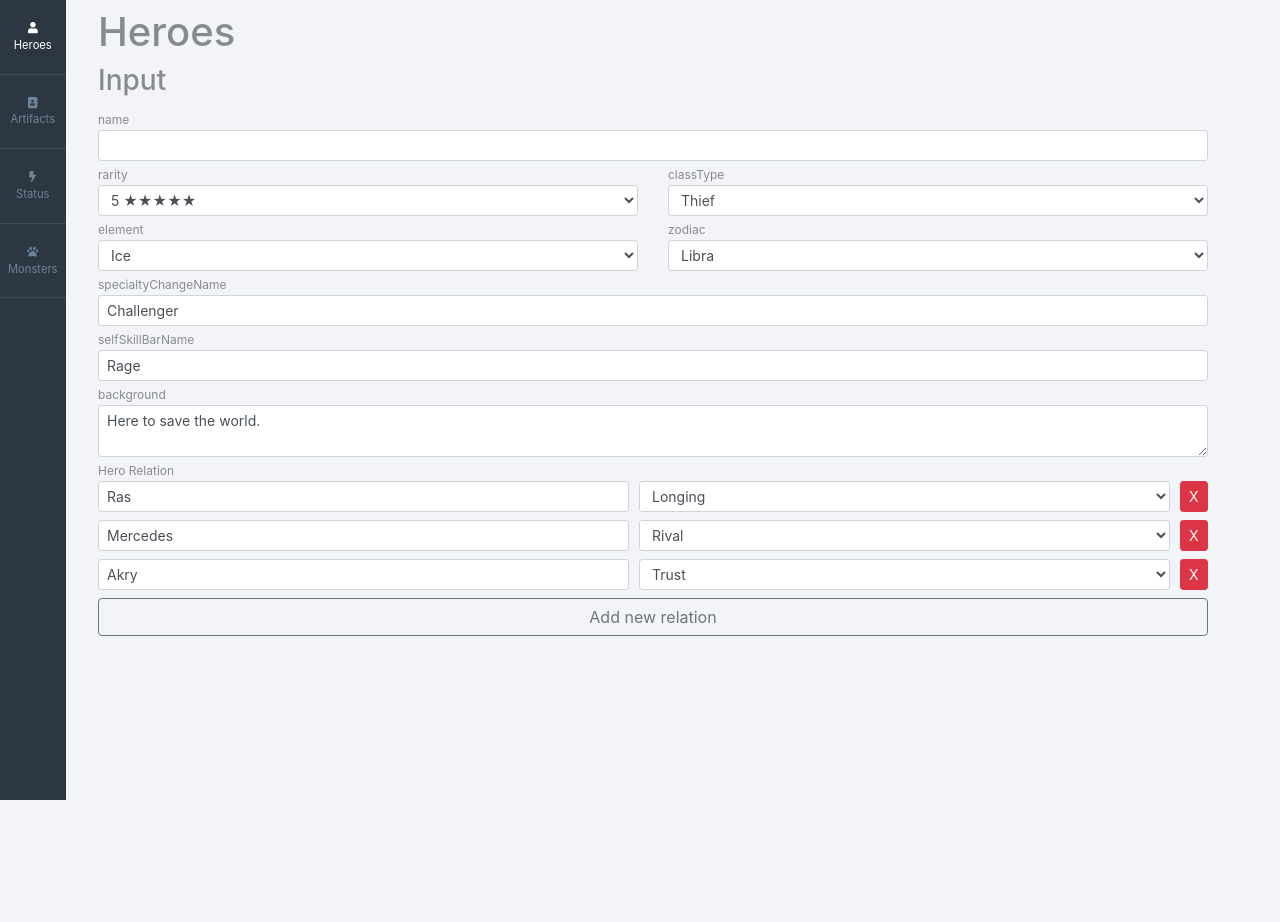
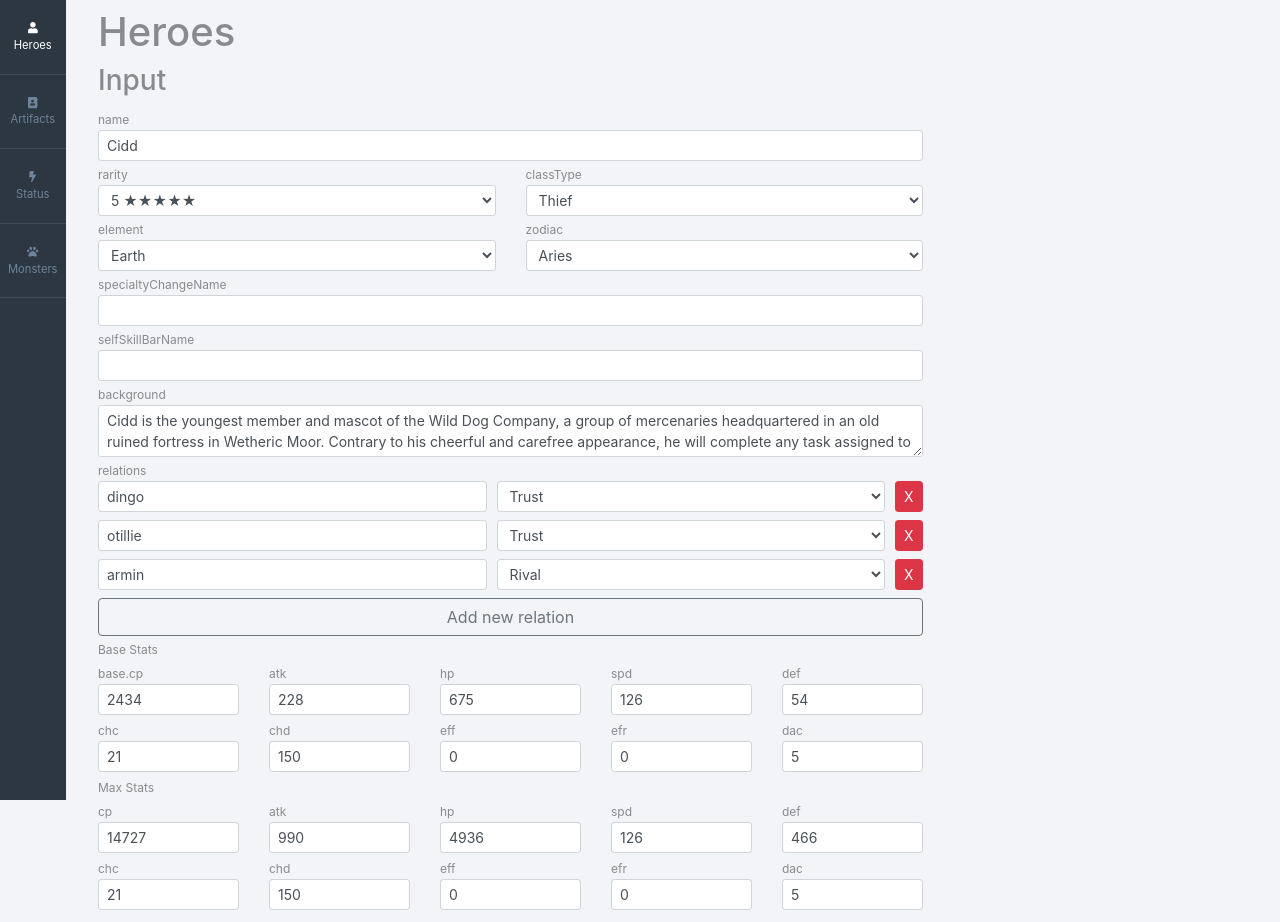
Before and after one commit to EpicSevenDB/e7-databuilder, a React app: page / in a window 1280 px wide. Before the commit the page ends 800 px from the top, so only its background shows below. Built offline with nearby package versions, Linux system fonts and the light colour scheme.

Commit message:
Stats input added

```diff
--- a/src/components/common/epic-input.jsx
+++ b/src/components/common/epic-input.jsx
@@ -20,7 +20,7 @@ class EpicInput extends Component {
           bsSize="sm"
           value={value}
           name={name}
-          onChange={onChange}
+          onChange={e => onChange(e.currentTarget.name, e.currentTarget.value)}
         >
           <option disabled value="">
             Select {name}
@@ -39,7 +39,7 @@ class EpicInput extends Component {
         bsSize="sm"
         value={value}
         name={name}
-        onChange={onChange}
+        onChange={e => onChange(e.currentTarget.name, e.currentTarget.value)}
       />
     );
   }
--- a/src/components/hero/hero-input.jsx
+++ b/src/components/hero/hero-form.jsx
@@ -1,19 +1,13 @@
 import React, { Component } from "react";
 
 import HeroRelations from "./hero-relations";
-import { Col, FormGroup, Label, Input, Button } from "reactstrap";
+import HeroStats from "./hero-stats";
+import { FormGroup } from "reactstrap";
 import EpicInput from "../common/epic-input";
 
-class HeroInput extends Component {
+class HeroForm extends Component {
   render() {
-    const {
-      hero,
-      onChange,
-      defaults,
-      onRelationDelete,
-      onNewRelation,
-      onRelationChange
-    } = this.props;
+    const { hero, onChange, defaults } = this.props;
     return (
       <React.Fragment>
         <h3>Input</h3>
@@ -81,14 +75,13 @@ class HeroInput extends Component {
           <HeroRelations
             relations={hero.relations}
             relationType={defaults.relationType}
-            onDelete={onRelationDelete}
-            onChange={onRelationChange}
-            onNew={onNewRelation}
+            onChange={onChange}
           />
+          <HeroStats stats={hero.stats} onChange={onChange} />
         </FormGroup>
       </React.Fragment>
     );
   }
 }
 
-export default HeroInput;
+export default HeroForm;
--- a/src/components/hero/hero-relations.jsx
+++ b/src/components/hero/hero-relations.jsx
@@ -2,12 +2,34 @@ import React, { Component } from "react";
 import { Col, Form, FormGroup, Button, Input, Label } from "reactstrap";
 
 class HeroRelations extends Component {
+  handleChange = (i, type, value) => {
+    const relations = [...this.props.relations];
+    relations[i][type] = value;
+    this.props.onChange("relations", relations);
+  };
+
+  handleDelete = i => {
+    const relations = [
+      ...this.props.relations.slice(0, i),
+      ...this.props.relations.slice(i + 1)
+    ];
+    this.props.onChange("relations", relations);
+  };
+
+  handleAdd = () => {
+    const newRelation = {
+      hero: "",
+      relationType: ""
+    };
+    const relations = [...this.props.relations, newRelation];
+    this.props.onChange("relations", relations);
+  };
   render() {
-    const { relations, relationType, onDelete, onChange, onNew } = this.props;
+    const { relations, relationType } = this.props;
 
     return (
-      <Col>
-        <Label>Hero Relation</Label>
+      <Col md="12">
+        <Label>relations</Label>
 
         {relations.map((relation, i) => (
           <Form key={i} inline>
@@ -17,14 +39,16 @@ class HeroRelations extends Component {
                 placeholder="Hero Name"
                 bsSize="sm"
                 value={relation.hero}
-                onChange={e => onChange(i, "hero", e.currentTarget.value)}
+                onChange={e =>
+                  this.handleChange(i, "hero", e.currentTarget.value)
+                }
               />
               <Input
                 type="select"
                 bsSize="sm"
                 value={relation.relationType}
                 onChange={e =>
-                  onChange(i, "relationType", e.currentTarget.value)
+                  this.handleChange(i, "relationType", e.currentTarget.value)
                 }
               >
                 <option value="" disabled>
@@ -36,13 +60,17 @@ class HeroRelations extends Component {
                   </option>
                 ))}
               </Input>
-              <Button size="sm" color="danger" onClick={e => onDelete(i)}>
+              <Button
+                size="sm"
+                color="danger"
+                onClick={e => this.handleDelete(i)}
+              >
                 X
               </Button>
             </FormGroup>
           </Form>
         ))}
-        <Button onClick={onNew} color="secondary" outline block>
+        <Button onClick={this.handleAdd} color="secondary" outline block>
           Add new relation
         </Button>
       </Col>
--- /dev/null
+++ b/src/components/hero/hero-stats.jsx
@@ -0,0 +1,60 @@
+import React, { Component } from "react";
+import EpicInput from "../common/epic-input";
+import { Col, Form, FormGroup, Button, Input, Label } from "reactstrap";
+
+class HeroStats extends Component {
+  handleChange = (name, value) => {
+    const stats = { ...this.props.stats };
+    const names = name.split("."); //Split the nested object name
+    stats[names[0]][names[1]] = value;
+    this.props.onChange("stats", stats);
+  };
+  render() {
+    const { stats } = this.props;
+    return (
+      <React.Fragment>
+        <Col md="12">
+          <Label>Base Stats</Label>
+          <FormGroup row>
+            <EpicInput
+              type="number"
+              name="base.cp"
+              value={stats.base.cp}
+              onChange={this.handleChange}
+            />
+            <EpicInput name="atk" value={stats.base.atk} />
+            <EpicInput name="hp" value={stats.base.hp} />
+            <EpicInput name="spd" value={stats.base.spd} />
+            <EpicInput name="def" value={stats.base.def} />
+          </FormGroup>
+          <FormGroup row>
+            <EpicInput name="chc" value={stats.base.chc} />
+            <EpicInput name="chd" value={stats.base.chd} />
+            <EpicInput name="eff" value={stats.base.eff} />
+            <EpicInput name="efr" value={stats.base.efr} />
+            <EpicInput name="dac" value={stats.base.dac} />
+          </FormGroup>
+        </Col>
+        <Col md="12">
+          <Label>Max Stats</Label>
+          <FormGroup row>
+            <EpicInput name="cp" value={stats.max.cp} />
+            <EpicInput name="atk" value={stats.max.atk} />
+            <EpicInput name="hp" value={stats.max.hp} />
+            <EpicInput name="spd" value={stats.max.spd} />
+            <EpicInput name="def" value={stats.max.def} />
+          </FormGroup>
+          <FormGroup row>
+            <EpicInput name="chc" value={stats.max.chc} />
+            <EpicInput name="chd" value={stats.max.chd} />
+            <EpicInput name="eff" value={stats.max.eff} />
+            <EpicInput name="efr" value={stats.max.efr} />
+            <EpicInput name="dac" value={stats.max.dac} />
+          </FormGroup>
+        </Col>
+      </React.Fragment>
+    );
+  }
+}
+
+export default HeroStats;
--- a/src/components/hero/hero.jsx
+++ b/src/components/hero/hero.jsx
@@ -1,32 +1,60 @@
 import React, { Component } from "react";
 
-import HeroInput from "./hero-input";
+import HeroForm from "./hero-form";
 
 import { Row, Col } from "reactstrap";
 
 class Hero extends Component {
   state = {
     hero: {
-      name: "",
-      rarity: "5",
+      name: "Cidd",
+      rarity: 5,
       classType: "thief",
-      element: "ice",
-      zodiac: "libra",
-      specialtyChangeName: "Challenger",
-      selfSkillBarName: "Rage",
-      background: "Here to save the world.",
+      element: "earth",
+      zodiac: "aries",
+      specialtyChangeName: "",
+      selfSkillBarName: "",
+      background: [
+        "Cidd is the youngest member and mascot of the Wild Dog Company, a group of mercenaries headquartered in an old ruined fortress in Wetheric Moor. Contrary to his cheerful and carefree appearance, he will complete any task assigned to him. He cares for the Wild Dog Company as if they were family."
+      ],
       relations: [
-        { hero: "Ras", relationType: "longing" },
-        { hero: "Mercedes", relationType: "rival" },
-        { hero: "Akry", relationType: "trust" }
-      ]
+        { hero: "dingo", relationType: "trust" },
+        { hero: "otillie", relationType: "trust" },
+        { hero: "armin", relationType: "rival" }
+      ],
+      stats: {
+        base: {
+          cp: 2434,
+          atk: 228,
+          hp: 675,
+          spd: 126,
+          def: 54,
+          chc: 21,
+          chd: 150,
+          eff: 0,
+          efr: 0,
+          dac: 5
+        },
+        max: {
+          cp: 14727,
+          atk: 990,
+          hp: 4936,
+          spd: 126,
+          def: 466,
+          chc: 21,
+          chd: 150,
+          eff: 0,
+          efr: 0,
+          dac: 5
+        }
+      }
     },
     defaults: {
       rarity: [
-        { label: "2 ★★", value: "2" },
-        { label: "3 ★★★", value: "3" },
-        { label: "4 ★★★★", value: "4" },
-        { label: "5 ★★★★★", value: "5" }
+        { label: "2 ★★", value: 2 },
+        { label: "3 ★★★", value: 3 },
+        { label: "4 ★★★★", value: 4 },
+        { label: "5 ★★★★★", value: 5 }
       ],
       classType: [
         { label: "Knight", value: "knight" },
@@ -67,39 +95,11 @@ class Hero extends Component {
     }
   };
 
-  handleChange = ({ currentTarget: input }) => {
+  handleChange = (name, value) => {
     const hero = { ...this.state.hero };
-    hero[input.name] = input.value;
+    hero[name] = value;
     this.setState({ hero });
     console.info("Changed: ", hero);
-  };
-
-  handleRelationDelete = i => {
-    const hero = { ...this.state.hero };
-    hero.relations = [
-      ...hero.relations.slice(0, i),
-      ...hero.relations.slice(i + 1)
-    ];
-    this.setState({ hero });
-    console.info("Relation Deleted:", hero.relations);
-  };
-
-  //Handles finding the right index and placing the new values
-  handleRelationChange = (i, type, value) => {
-    const relations = [...this.state.hero.relations];
-    relations[i][type] = value;
-    this.setState({ relations });
-    console.info("Relation Changed:", relations);
-  };
-  handleNewRelation = () => {
-    const hero = { ...this.state.hero };
-    const newRelation = {
-      hero: "",
-      relationType: ""
-    };
-    hero.relations = [...hero.relations, newRelation];
-    this.setState({ hero });
-    console.info("Relation Added:", hero.relations);
   };
 
   render() {
@@ -107,14 +107,11 @@ class Hero extends Component {
       <React.Fragment>
         <h1>Heroes</h1>
         <Row>
-          <Col>
-            <HeroInput
+          <Col md="9">
+            <HeroForm
               hero={this.state.hero}
+              defaults={this.state.defaults}
               onChange={this.handleChange}
-              onRelationChange={this.handleRelationChange}
-              onRelationDelete={this.handleRelationDelete}
-              onNewRelation={this.handleNewRelation}
-              defaults={this.state.defaults}
             />
           </Col>
         </Row>
```
